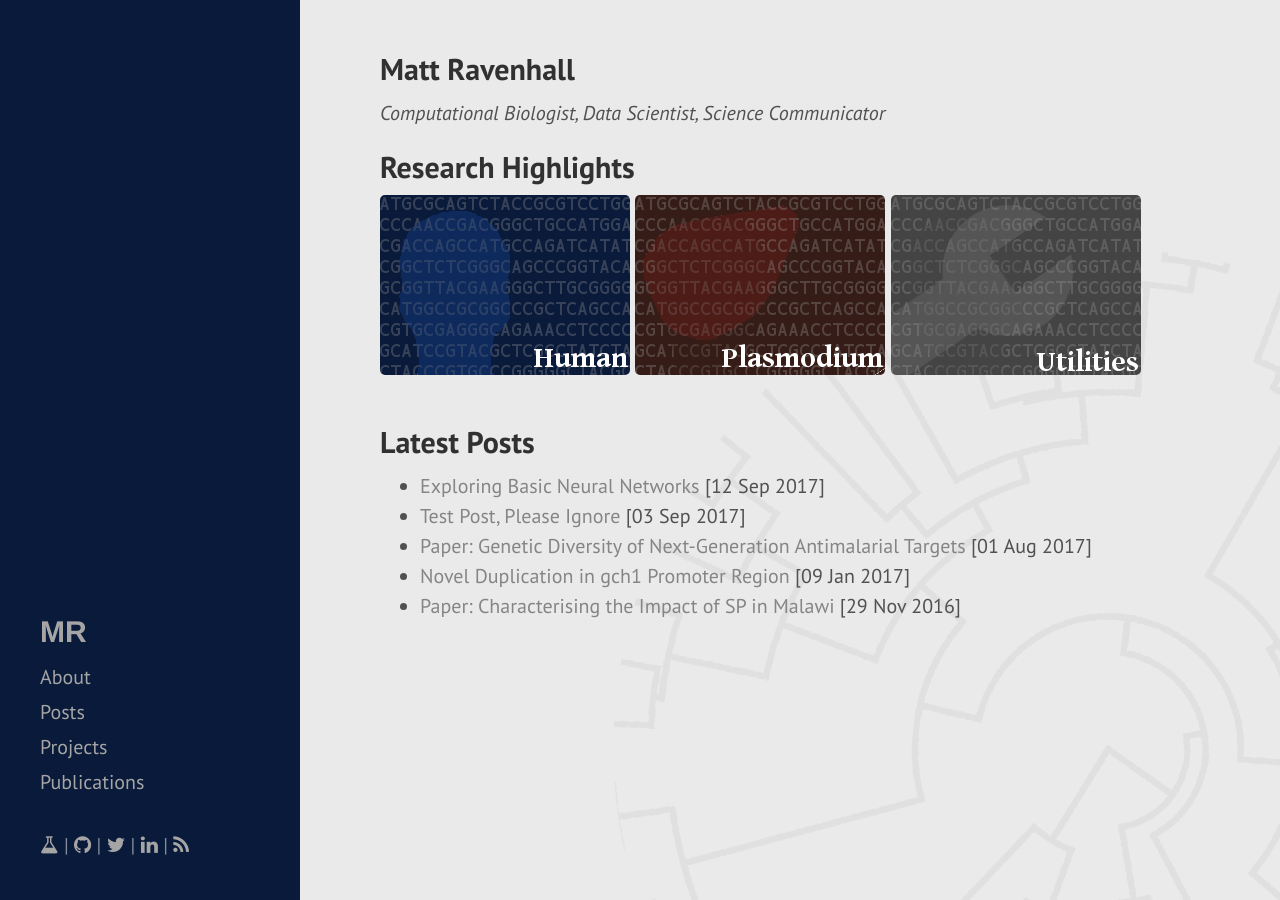
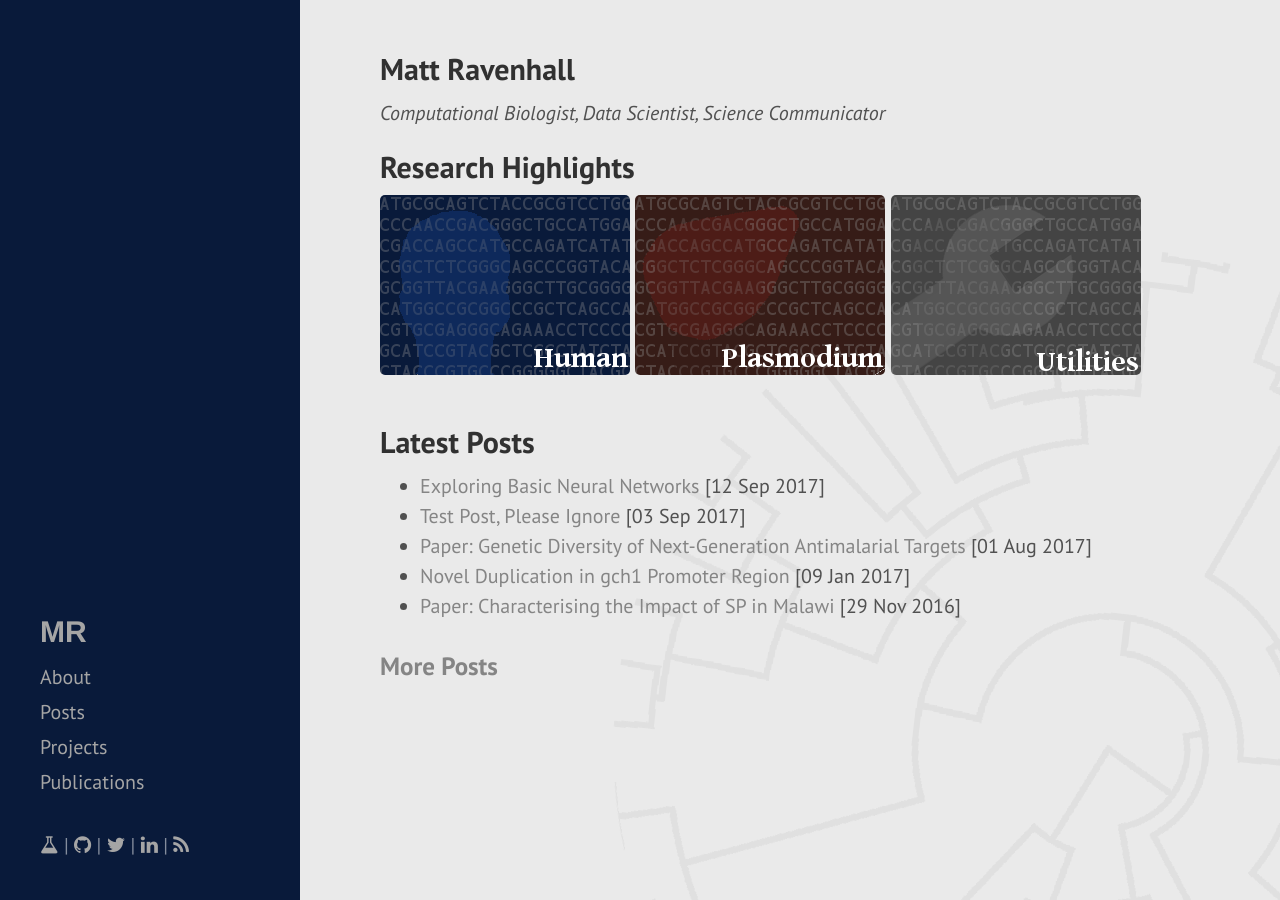
Before and after one commit to mattravenhall/mattravenhall.github.io, a Jekyll site: the page built from index.html, in a window 1280 px wide. Built offline with Jekyll 4.4.1, drawn with Linux system fonts in a browser that asks for light colours.

Commit message:
Added all posts link

```diff
--- a/index.html
+++ b/index.html
@@ -24,4 +24,5 @@ title: Home
     <li><a href="{{ post.url }}">{{ post.title }}</a> [{{ post.date | date_to_string }}]</li>
     {% endfor %}
   </ul>
+  <h3><a href="/blog">More Posts</a></h3>
 </div>
```
